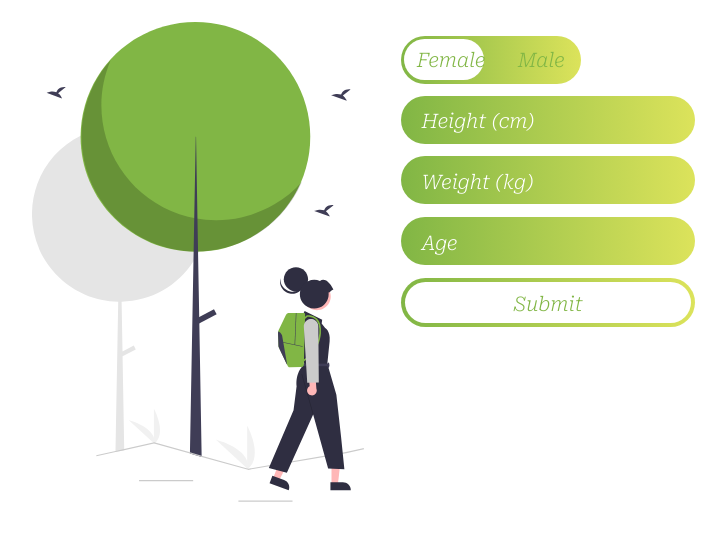
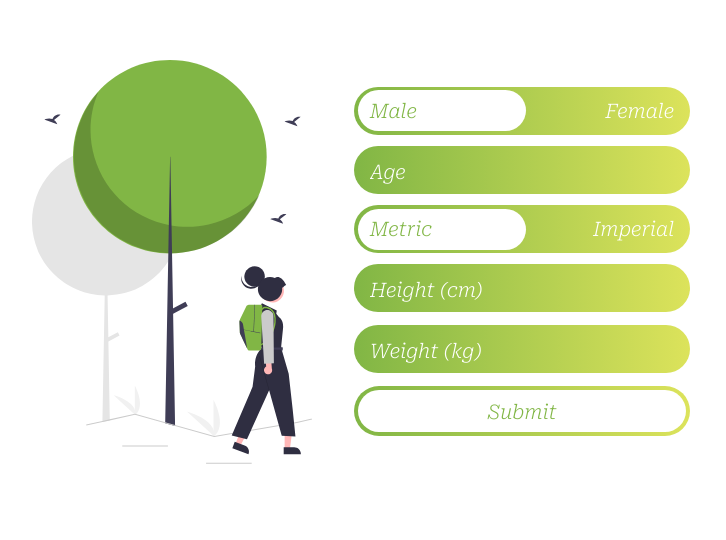
Before and after one commit to dmcphee98/calorie-calendar, a plain HTML site: page index.html in a window 1280 px wide. Shown: the part 218-758 px from the top of the page, without its empty margins (258-984 px from the left). Drawn offline with Linux system fonts and the light colour scheme.

Commit message:
Toggle buttons, formatting

```diff
--- a/index.html
+++ b/index.html
@@ -23,19 +23,37 @@
         <div class="form-container">
             <img src="./undraw_hiking_re_k0bc.svg" class="form-image">
             <form>
-                <div class="switch-container-align">
-                    <div class="gender-switch-container">
+                <!-- Gender toggle -->
+                <label class="gender-label" for="gender-toggle">
+                    <input type="checkbox" class="checkbox" id="gender-toggle">
+                    <div class="gender-div" for="gender-toggle">
                         <div class="slider"></div>
-                        <p1 class="male">Male</p1>
-                        <p1 class="female">Female</p1>
+                        <p1 class="checkbox-unchecked noselect" >Male</p1>
+                        <p1 class="checkbox-checked noselect">Female</p1>
                     </div>
-                    <div class="unit-switch-container">
+                </label>
 
+                <div class="input-div">
+                    <input type="text" placeholder="Age" class="input">
+                </div>
+
+                <!-- Units toggle -->
+                <label class="units-label" for="units-toggle">
+                    <input type="checkbox" class="checkbox" id="units-toggle">
+                    <div class="units-div" for="units-toggle">
+                        <div class="slider"></div>
+                        <p1 class="checkbox-unchecked noselect">Metric</p1>
+                        <p1 class="checkbox-checked noselect">Imperial</p1>
                     </div>
+                </label>
+
+                <div class="input-div">
+                    <input type="text" placeholder="Height (cm)" class="input">
                 </div>
-                <input type="text" placeholder="    Height (cm)" class="input">
-                <input type="text" placeholder="    Weight (kg)" class="input">
-                <input type="text" placeholder="    Age" class="input">
+                <div class="input-div">
+                    <input type="text" placeholder="Weight (kg)" class="input">
+                </div>
+
                 <div class="submit-outline">
                     <input type="submit" class="submit">
                 </div>
--- a/style.css
+++ b/style.css
@@ -48,32 +48,50 @@ h1 {
     max-width: 35em;
     height: 60vh;
     display: flex;
-    align-items: flex-start;
+    align-items: center;
     justify-content: flex-end;
 }
 
 form {
     flex-wrap: wrap;
     align-items: center;
-    min-width: 10em;
+    min-width: 13em;
 }
 
 .form-image {
-    height: 100%;
+    width: 40%;
+}
+
+.input-div {
+    width: 80%;
+    border-radius: 50px;
+    padding: 0.85rem 0rem 0.65rem 0rem;
+    margin: 0.4rem 0rem;
+    background: #81b645;  /* fallback for old browsers */
+    background: -webkit-linear-gradient(to right, #81b645, #DCE35B);  /* Chrome 10-25, Safari 5.1-6 */
+    background: linear-gradient(to right, #81b645, #DCE35B); /* W3C, IE 10+/ Edge, Firefox 16+, Chrome 26+, Opera 12+, Safari 7+ */
+    transition: all 0.3s ease;
+}
+
+.input-div:hover {
+    padding: 1.05rem 0rem 0.85rem 0rem;
+    width: 85%;
 }
 
 .input {
     width: 80%;
-    border: none;
     font-size: inherit;
     font-family: inherit;
-    border-radius: 50px;
-    padding: 0.85rem 0rem 0.65rem 0rem;
-    margin: 0.4rem;
     color: white;
-    background: #81b645;  /* fallback for old browsers */
-    background: -webkit-linear-gradient(to right, #81b645, #DCE35B);  /* Chrome 10-25, Safari 5.1-6 */
-    background: linear-gradient(to right, #81b645, #DCE35B); /* W3C, IE 10+/ Edge, Firefox 16+, Chrome 26+, Opera 12+, Safari 7+ */
+    background: none;
+    border: none;
+    margin: 0rem 0rem 0rem 1rem;
+}
+
+.input[type="checkbox"] {
+    opacity: 0;
+    width: 0;
+    height: 0;
 }
 
 .submit-outline {
@@ -89,6 +107,11 @@ form {
     background: #81b645;  /* fallback for old browsers */
     background: -webkit-linear-gradient(to right, #81b645, #DCE35B);  /* Chrome 10-25, Safari 5.1-6 */
     background: linear-gradient(to right, #81b645, #DCE35B); /* W3C, IE 10+/ Edge, Firefox 16+, Chrome 26+, Opera 12+, Safari 7+ */
+    transition: all 0.3s ease;
+}
+
+.submit-outline:hover {
+    width: 85%;
 }
 
 .submit {
@@ -101,6 +124,12 @@ form {
     padding: 0.65rem 0rem 0.45rem 0rem;
     color: #81b645;
     background-color: white;
+    cursor: pointer;
+    transition: all 0.3s ease;
+}
+
+.submit:hover {
+    padding: 0.85rem 0rem 0.65rem 0rem;
 }
 
 ::placeholder{
@@ -110,20 +139,13 @@ form {
 /* Stop black border appearing around text field when clicked */
 input:focus{
     outline: none;
-    background-color: #81b645;
+    background-color: none;
 }
 
-.switch-container-align {
-    display: flex;
-    justify-content: space-between;
-    align-items: center;
-    width: 80%;
-    padding: 0.85rem 0rem 0.35rem 0;
-}
-
-.gender-switch-container {
+.units-div,
+.gender-div {
     position: relative;
-    width: 60%;
+    width: 100%;
     border-radius: 50px;
     height: 3rem;
     background: #81b645;  /* fallback for old browsers */
@@ -132,22 +154,25 @@ input:focus{
     display: flex;
     align-items: center;
     justify-content: flex-start;
-    padding: 0rem 0.1rem;
+    margin: 0.3rem 0rem;
+    transition: all 0.3s ease;
 }
 
-.unit-switch-container {
-    width: 0%;
-    border-radius: 50px;
-    padding: rem 0.5rem;
-    background: #81b645;
+.units-div:hover,
+.gender-div:hover {
+    padding: 0.2rem;
 }
 
 .slider {
-    width: 45%;
+    position: absolute;
+    left: 0%;
+    transform: translateX(0%);
+    width: 50%;
     height: 85%;
     border-radius: 50px;
     background: white;
-    margin: 0rem 0.1rem;
+    margin: 0rem 0.1rem 0rem 0.25rem;
+    transition: transform 0.3s ease;
 }
 
 p1 {
@@ -156,10 +181,60 @@ p1 {
     margin: 0rem 1.0rem;
 }
 
-.male {
-    right: 0;
+.checkbox-unchecked {
+    left: 0;
+    color: #81b645;
+    transition: color 0.3s ease;
 }
 
-.female {
-left: 0;
+.checkbox-checked {
+    right: 0;
+    color: white;
+    transition: color 0.3s ease;
 }
+
+  /* Tilde is sibling selector */
+.checkbox:checked ~ .gender-div > .slider,
+.checkbox:checked ~ .units-div > .slider {
+    transform: translateX(95%);
+}
+
+/* > is child selector */
+/* This first selects a sibling, then gets its child */
+.checkbox:checked ~ .gender-div > .checkbox-unchecked,
+.checkbox:checked ~ .units-div > .checkbox-unchecked
+{
+    color: white;
+}
+
+.checkbox:checked ~ .gender-div > .checkbox-checked,
+.checkbox:checked ~ .units-div > .checkbox-checked {
+    color: #81b645;
+}
+
+.gender-label,
+.units-label {
+    width: 80%;
+    display: flex;
+    justify-content: center;
+    transition: all 0.3s ease;
+}
+
+.units-label:hover,
+.gender-label:hover {
+    width: 85%;
+}
+
+.noselect {
+    -webkit-touch-callout: none; /* iOS Safari */
+      -webkit-user-select: none; /* Safari */
+       -khtml-user-select: none; /* Konqueror HTML */
+         -moz-user-select: none; /* Old versions of Firefox */
+          -ms-user-select: none; /* Internet Explorer/Edge */
+              user-select: none; /* Non-prefixed version, currently
+                                    supported by Chrome, Edge, Opera and Firefox */
+  }
+
+input[type="checkbox"] {
+    display: none;
+}
```
